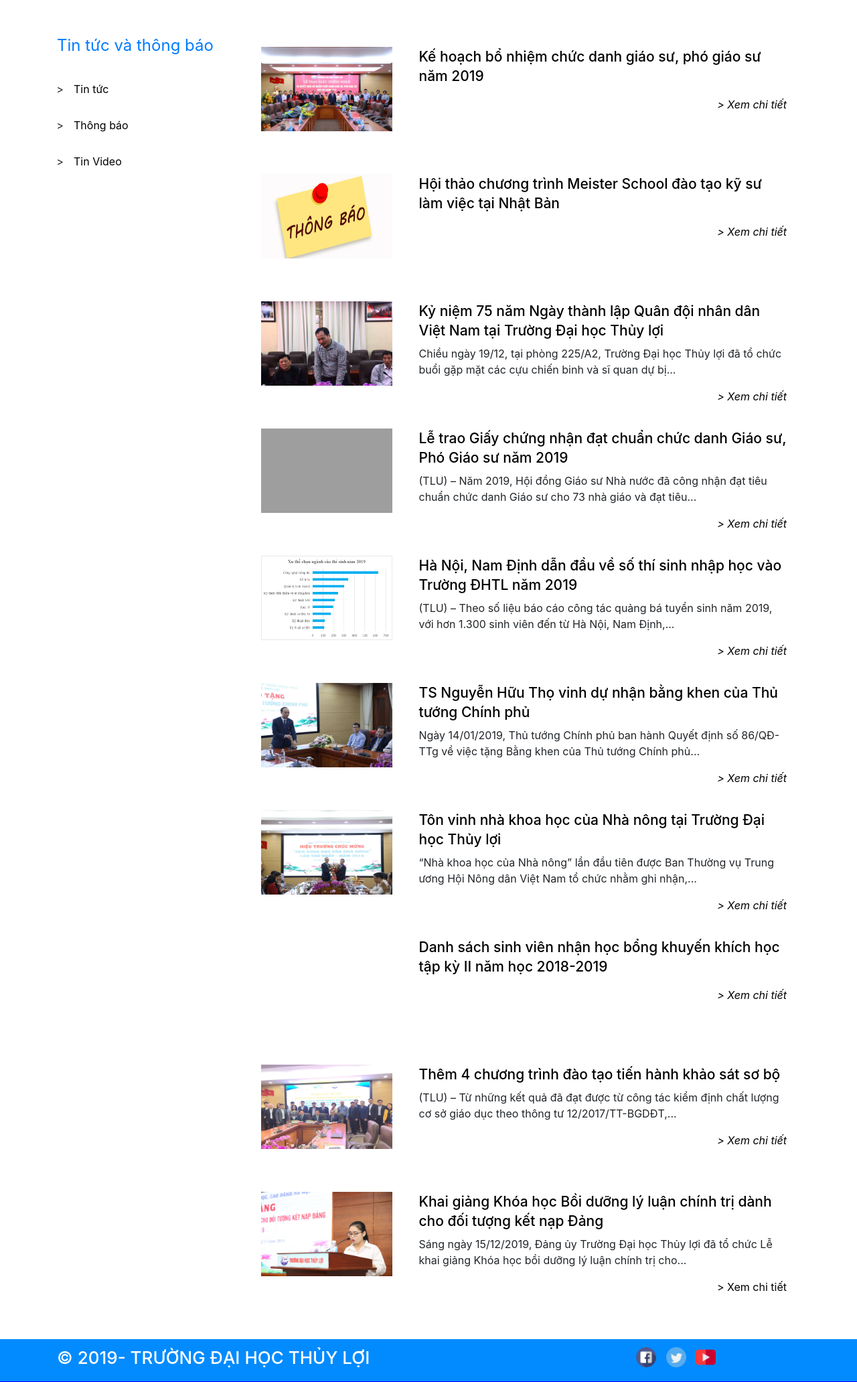
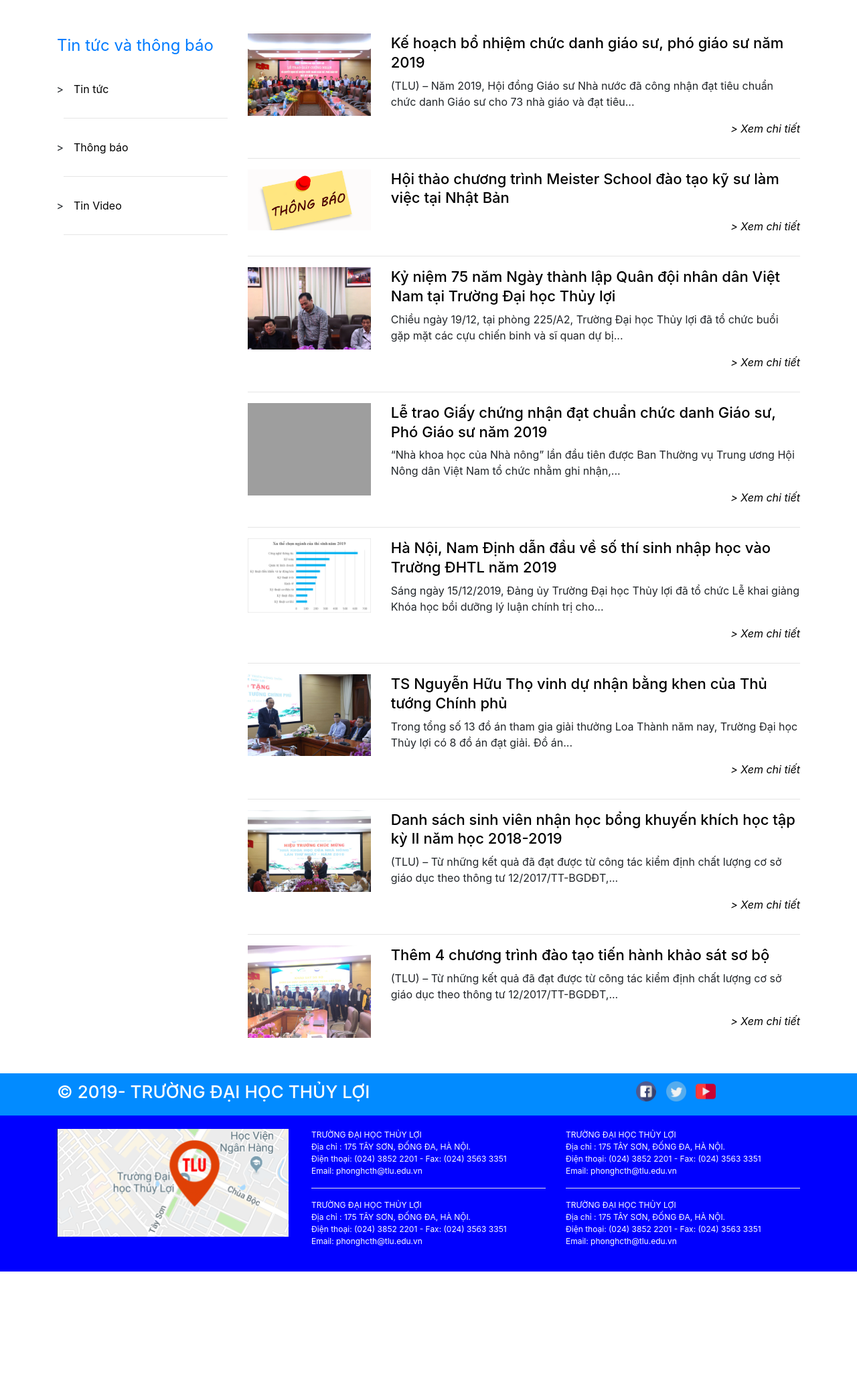
Before and after one commit to nguyenlinh121299/175A071181_175A071456, a PHP site: the page made by Tintuc&thongbao.html in a window 1280 px wide. Shown: the part 213-2277 px from the top of the page at 67% size. After the commit the page ends 2112 px from the top, so only its background shows below. Run offline with PHP 8.4, Linux system fonts and the light colour scheme; some libraries are stand-ins or nearby versions; grey boxes are pictures that could not be loaded.

Commit message:
update html

```diff
--- a/Tintuc&thongbao.html
+++ b/Tintuc&thongbao.html
@@ -78,24 +78,30 @@
                         <div class="list-news">
                             <ul>
                                 <li><a href="#">Tin tức</a></li>
+                                <hr>
                                 <li><a href="#">Thông báo</a></li>
+                                <hr>
                                 <li><a href="#">Tin Video</a></li>
+                                <hr>
                             </ul>
                         </div>
                     </div>
                     <div class="col-md-9">
                         <div class="news-main">
-                            <div class="news-content">
+                            <div class="row">
+                                <div class="col-md-3">
                                     <div class="n-left">
                                         <div class="img">
                                             <a href="#"><img src="image/1_1.jpg" alt="" class="img-fluid"></a>
                                         </div>
                                     </div>
+                                </div>
+                                <div class="col-md-9">
                                     <div class="n-right">
                                         <h4 class="title">
                                             <a href="#">Kế hoạch bổ nhiệm chức danh giáo sư, phó giáo sư năm 2019</a>
                                         </h4>
-                                    <p></p>
+                                        <p>(TLU) – Năm 2019, Hội đồng Giáo sư Nhà nước đã công nhận đạt tiêu chuẩn chức danh Giáo sư cho 73 nhà giáo và đạt tiêu...</p>
                                         <p class="text-right">
                                             <a href="#">
                                                 <em>> Xem chi tiết</em>
@@ -103,12 +109,19 @@
                                         </p>
                                     </div>
                                 </div>
-                            <div class="news-content">
+                            </div>
+                        </div>
+                        <hr width="100%">
+                        <div class="news-main">
+                            <div class="row">
+                                <div class="col-md-3">
                                     <div class="n-left">
                                         <div class="img">
                                             <a href="#"><img src="image/thong-bao.png" alt="" class="img-fluid"></a>
                                         </div>
                                     </div>
+                                </div>
+                                <div class="col-md-9">
                                     <div class="n-right">
                                         <h4 class="title">
                                             <a href="#">Hội thảo chương trình Meister School đào tạo kỹ sư làm việc tại Nhật Bản</a>
@@ -121,12 +134,19 @@
                                         </p>
                                     </div>
                                 </div>
-                            <div class="news-content">
+                            </div>
+                        </div>
+                        <hr width="100%">
+                        <div class="news-main">
+                            <div class="row">
+                                <div class="col-md-3">
                                     <div class="n-left">
                                         <div class="img">
                                             <a href="#"><img src="image/ccb2.jpg" alt="" class="img-fluid"></a>
                                         </div>
                                     </div>
+                                </div>
+                                <div class="col-md-9">
                                     <div class="n-right">
                                         <h4 class="title">
                                             <a href="#">Kỷ niệm 75 năm Ngày thành lập Quân đội nhân dân Việt Nam tại Trường Đại học Thủy lợi</a>
@@ -139,17 +159,24 @@
                                         </p>
                                     </div>
                                 </div>
-                            <div class="news-content">
+                            </div>
+                        </div>
+                        <hr width="100%">
+                        <div class="news-main">
+                            <div class="row">
+                                <div class="col-md-3">
                                     <div class="n-left">
                                         <div class="img">
                                             <a href="#"><img src="image/image001_4.jpg" alt="" class="img-fluid"></a>
                                         </div>
                                     </div>
+                                </div>
+                                <div class="col-md-9">
                                     <div class="n-right">
                                         <h4 class="title">
                                             <a href="#">Lễ trao Giấy chứng nhận đạt chuẩn chức danh Giáo sư, Phó Giáo sư năm 2019</a>
                                         </h4>
-                                    <p>(TLU) – Năm 2019, Hội đồng Giáo sư Nhà nước đã công nhận đạt tiêu chuẩn chức danh Giáo sư cho 73 nhà giáo và đạt tiêu...</p>
+                                        <p> “Nhà khoa học của Nhà nông” lần đầu tiên được Ban Thường vụ Trung ương Hội Nông dân Việt Nam tổ chức nhằm ghi nhận,...</p>
                                         <p class="text-right">
                                             <a href="#">
                                                 <em>> Xem chi tiết</em>
@@ -157,17 +184,24 @@
                                         </p>
                                     </div>
                                 </div>
-                            <div class="news-content">
+                            </div>
+                        </div>
+                        <hr width="100%">
+                        <div class="news-main">
+                            <div class="row">
+                                <div class="col-md-3">
                                     <div class="n-left">
                                         <div class="img">
                                             <a href="#"><img src="image/image005.png" alt="" class="img-fluid"></a>
                                         </div>
                                     </div>
+                                </div>
+                                <div class="col-md-9">
                                     <div class="n-right">
                                         <h4 class="title">
                                             <a href="#">Hà Nội, Nam Định dẫn đầu về số thí sinh nhập học vào Trường ĐHTL năm 2019</a>
                                         </h4>
-                                    <p>(TLU) – Theo số liệu báo cáo công tác quảng bá tuyển sinh năm 2019, với hơn 1.300 sinh viên đến từ Hà Nội, Nam Định,...</p>
+                                        <p>Sáng ngày 15/12/2019, Đảng ủy Trường Đại học Thủy lợi đã tổ chức Lễ khai giảng Khóa học bồi dưỡng lý luận chính trị cho...</p>
                                         <p class="text-right">
                                             <a href="#">
                                                 <em>> Xem chi tiết</em>
@@ -175,17 +209,26 @@
                                         </p>
                                     </div>
                                 </div>
-                            <div class="news-content">
+                            </div>
+                        </div>
+                        <hr width="100%">
+                        <div class="news-main">
+                            <div class="row">
+                                <div class="col-md-3">
                                     <div class="n-left">
                                         <div class="img">
                                             <a href="#"><img src="image/tho2.jpg" alt="" class="img-fluid"></a>
                                         </div>
                                     </div>
+                                </div>
+                                <div class="col-md-9">
                                     <div class="n-right">
                                         <h4 class="title">
                                             <a href="#">TS Nguyễn Hữu Thọ vinh dự nhận bằng khen của Thủ tướng Chính phủ</a>
                                         </h4>
-                                    <p>Ngày 14/01/2019, Thủ tướng Chính phủ ban hành Quyết định số 86/QĐ-TTg về việc tặng Bằng khen của Thủ tướng Chính phủ...</p>
+                                        <p>Trong tổng số 13 đồ án tham gia giải thưởng Loa Thành năm nay, Trường Đại học Thủy lợi có 8 đồ án đạt giải. Đồ án...
+
+                                        </p>
                                         <p class="text-right">
                                             <a href="#">
                                                 <em>> Xem chi tiết</em>
@@ -193,17 +236,25 @@
                                         </p>
                                     </div>
                                 </div>
-                            <div class="news-content">
+                            </div>
+                        </div>
+                        <hr width="100%">
+                        <div class="news-main">
+                            <div class="row">
+                                <div class="col-md-3">
                                     <div class="n-left">
                                         <div class="img">
                                             <a href="#"><img src="image/vinh1.jpg" alt="" class="img-fluid"></a>
                                         </div>
                                     </div>
+                                </div>
+                                <div class="col-md-9">
                                     <div class="n-right">
                                         <h4 class="title">
-                                        <a href="#">Tôn vinh nhà khoa học của Nhà nông tại Trường Đại học Thủy lợi</a>
+                                            <a href="#">Danh sách sinh viên nhận học bổng khuyến khích học tập kỳ II năm học 2018-2019
+                                                                </a>
                                         </h4>
-                                    <p>“Nhà khoa học của Nhà nông” lần đầu tiên được Ban Thường vụ Trung ương Hội Nông dân Việt Nam tổ chức nhằm ghi nhận,...</p>
+                                        <p>(TLU) – Từ những kết quả đã đạt được từ công tác kiểm định chất lượng cơ sở giáo dục theo thông tư 12/2017/TT-BGDĐT,...</p>
                                         <p class="text-right">
                                             <a href="#">
                                                 <em>> Xem chi tiết</em>
@@ -211,14 +262,25 @@
                                         </p>
                                     </div>
                                 </div>
-                            <div class="news-content">
+                            </div>
+                        </div>
+                        <hr width="100%">
+                        <div class="news-main">
+                            <div class="row">
+                                <div class="col-md-3">
                                     <div class="n-left">
-
+                                        <div class="img">
+                                            <a href="#"><img src="image/image005_1.jpg" alt="" class="img-fluid"></a>
                                         </div>
+                                    </div>
+                                </div>
+                                <div class="col-md-9">
                                     <div class="n-right">
                                         <h4 class="title">
-                                        <a href="#">Danh sách sinh viên nhận học bổng khuyến khích học tập kỳ II năm học 2018-2019
-                                        </a>
+                                            <a href="#">Thêm 4 chương trình đào tạo tiến hành khảo sát sơ bộ</a>
+                                        </h4>
+                                        <p>(TLU) – Từ những kết quả đã đạt được từ công tác kiểm định chất lượng cơ sở giáo dục theo thông tư 12/2017/TT-BGDĐT,...
+                                        </p>
                                         </h4>
                                         <p></p>
                                         <p class="text-right">
@@ -228,45 +290,13 @@
                                         </p>
                                     </div>
                                 </div>
-
-                            <div class="news-content">
-                                <div class="n-left">
-                                    <div class="img">
-                                        <a href="#"><img src="image/image005_1.jpg" alt="" class="img-fluid"></a>
                             </div>
                         </div>
-                                <div class="n-right">
-                                    <h4 class="title">
-                                        <a href="#">Thêm 4 chương trình đào tạo tiến hành khảo sát sơ bộ</a>
-                                    </h4>
-                                    <p>(TLU) – Từ những kết quả đã đạt được từ công tác kiểm định chất lượng cơ sở giáo dục theo thông tư 12/2017/TT-BGDĐT,...
-                                    </p>
-                                    <p class="text-right">
-                                        <a href="#">
-                                            <em>> Xem chi tiết</em>
-                                        </a>
-                                    </p>
+
+
+
                     </div>
-                            </div>
-                            <div class="news-content">
-                                <div class="n-left">
-                                    <div class="img">
-                                        <a href="#"><img src="image/dang4.jpg" alt="" class="img-fluid"></a>
-                                    </div>
-                                </div>
-                                <div class="n-right">
-                                    <h4 class="title">
-                                        <a href="#">Khai giảng Khóa học Bồi dưỡng lý luận chính trị dành cho đối tượng kết nạp Đảng</a>
-                                    </h4>
-                                    <p>Sáng ngày 15/12/2019, Đảng ủy Trường Đại học Thủy lợi đã tổ chức Lễ khai giảng Khóa học bồi dưỡng lý luận chính trị cho...
-                                    </p>
-                                    <p class="text-right">
-                                        <a href="#">> Xem chi tiết</a>
-                                    </p>
-                                </div>
-                            </div>
-                        </div>
-                    </div>
+
 
                 </div>
             </div>
--- a/project.css
+++ b/project.css
@@ -221,21 +221,13 @@ footer .footer-top img {
     justify-content: space-between;
 }
 
-.news-main .news-content .n-left {
-    width: 25%;
+.news-main .n-right h4.title a {
+    text-decoration: none;
+    color: black;
+    font-size: 22px;
 }
 
-.news-main .news-content .n-right {
-    width: 70%;
-}
-
-.news-main .news-content .n-right h4.title a {
-    text-decoration: none;
-    color: black;
-    font-size: 21px;
-}
-
-.news-main .news-content .n-right h4.title a:hover {
+.news-main .n-right h4.title a:hover {
     color: rgb(22, 22, 121);
 }
 
@@ -244,7 +236,7 @@ footer .footer-top img {
     height: 126px;
 }
 
-.news-main .news-content .n-right p.text-right a {
+.news-main .n-right p.text-right a {
     text-align: right;
     text-decoration: none;
     color: black;
--- a/project.html
+++ b/project.html
@@ -366,7 +366,7 @@
         </div>
 
 
-        <div class="students" style=" ">
+        <div class="students">
             <div class="container">
                 <h3><a href="#" style="color: rgb(7, 38, 131); font-size: 20px; font-weight: bold;  text-decoration: none;"> SINH VIÊN</a></h3>
                 <div class="row">
```
Lines whose indentation alone changed are shown as unchanged.
